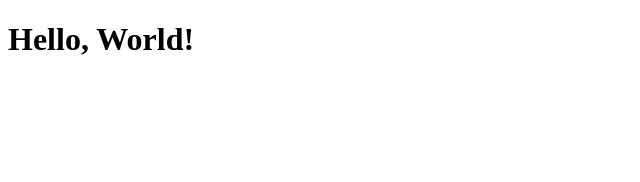
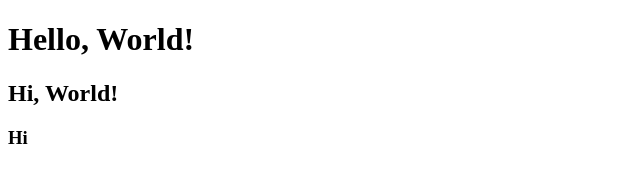
Before and after one commit to Dudge1991/github-demo, a plain HTML site: page index.html in a window 1280 px wide. Shown: the whole page, without its empty margins (0-640 px from the left). Drawn offline with Linux system fonts and the light colour scheme.

Commit message:
Third title

```diff
--- a/index.html
+++ b/index.html
@@ -8,5 +8,7 @@
 </head>
 <body>
     <h1>Hello, World!</h1>
+    <h2>Hi, World!</h2>
+    <h3>Hi</h3>
 </body>
 </html>
```
